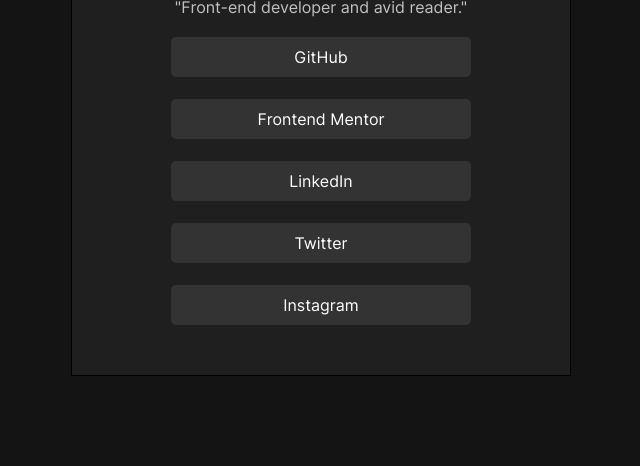
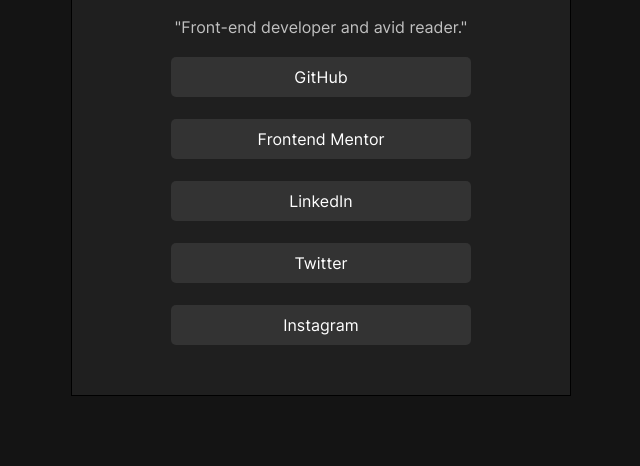
Before and after one commit to lidth/frontendmentor.io, a plain HTML site: page index.html in a window 1280 px wide. Shown: the part 334-800 px from the top of the page, without its empty margins (319-959 px from the left). Drawn offline with Linux system fonts and the light colour scheme.

Commit message:
alterando vh do body

```diff
--- a/assets/style.css
+++ b/assets/style.css
@@ -11,12 +11,14 @@
     font-family: inter-variable;
 }
 
-body,html {
+html {
     width: 100vw;
-    height: 90vh;
+    height: 100vh;
 }
 
 body {
+    width: 100vw;
+    height: 95vh;
     position: relative;
     background-color: #141414;
 }
```
